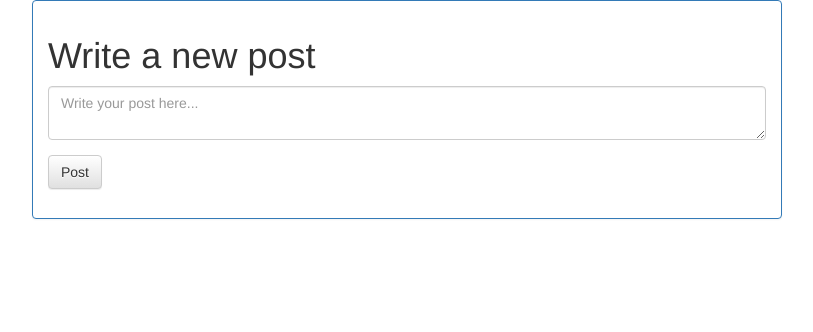
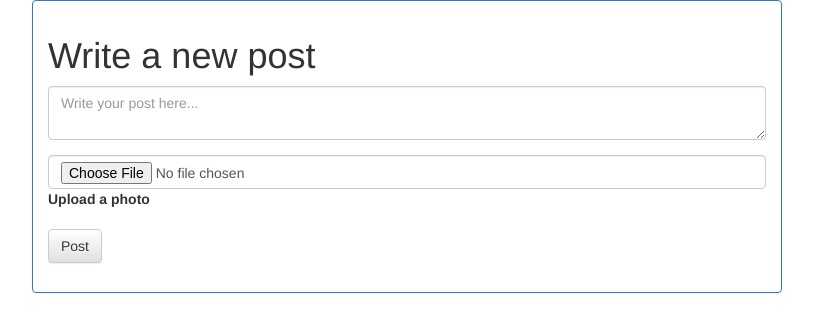
Before and after one commit to linuss/django101, a Django app: page /home/ in a window 1280 px wide. Shown: the top 332 px of the page, without its empty margins (233-1046 px from the left). Run offline with Django 3.2, Linux system fonts and the light colour scheme; the visitor is signed in with stand-in values (Sample User, id 1); data that the repository does not hold is empty; some libraries are stand-ins or nearby versions.

Commit message:
Order posts, comments and add photo upload

```diff
--- a/django101/settings.py
+++ b/django101/settings.py
@@ -121,6 +121,8 @@ USE_TZ = True
 
 STATIC_URL = '/static/'
 
-STATIC_ROOT = 'static/'
+LOGIN_URL = '/'
 
-LOGIN_URL = '/'
+MEDIA_ROOT = os.path.join(BASE_DIR, 'media')
+
+MEDIA_URL = '/media/'
--- a/django101/urls.py
+++ b/django101/urls.py
@@ -13,11 +13,14 @@ Including another URLconf
     1. Import the include() function: from django.conf.urls import url, include
     2. Add a URL to urlpatterns:  url(r'^blog/', include('blog.urls'))
 """
+from django.conf import settings
 from django.conf.urls import url, include
 from django.contrib import admin
+from django.conf.urls.static import static
 import social
+
 
 urlpatterns = [
     url(r'^admin/', admin.site.urls),
     url(r'^',       include('social.urls', namespace='social')),
-]
+] + static(settings.MEDIA_URL, document_root=settings.MEDIA_ROOT)
--- a/social/models.py
+++ b/social/models.py
@@ -14,3 +14,6 @@ class Comment(models.Model):
     poster = models.ForeignKey(User)
     post = models.ForeignKey(Post)
     date_time = models.DateTimeField(auto_now=True)
+
+    class Meta:
+        ordering = ['-date_time']
--- a/social/templates/social/home.html
+++ b/social/templates/social/home.html
@@ -15,10 +15,16 @@
           <div class='panel panel-primary' id='new-post'>
             <div class='panel-body'>
               <h1> Write a new post </h1>
-              <form action="{% url 'social:add_post' %}" method="post" id='new-post-form'>
+              <form action="{% url 'social:add_post' %}" method="post" id='new-post-form' enctype='multipart/form-data'>
               {% csrf_token %}
                 <div class='form-group'>
                   <textarea class='form-control'name='text' form='new-post-form' required placeholder="Write your post here..."></textarea>
+                </div>
+                <div class='form-group'>
+                  <input id='photo-upload' class='form-control'
+                         type='file' name='photo' accept='image/*'>
+                  </input>
+                  <label for='photo-upload'>Upload a photo</label>
                 </div>
                 <button type='submit' class='btn btn-default'>Post</button>
               </form>
@@ -39,13 +45,18 @@
             <div class='panel-body'>
               <p class='lead'>{{post.text}}</p>
             </div>
+            {% if post.photo %}
+            <div class='col-xs-10 col-xs-offset-1'>
+              <img class='img-responsive center-block img-rounded' src={{post.photo.url}}/>
+            </div>
+            {% endif %}
             <div class='row'>
               <div class='col-xs-10 col-xs-offset-1'>
                 <ul class='list-group'>
                   {% for comment in post.comment_set.all %}
-                  <li class='list-group-item'>
-                    {{comment.text}} - {{comment.poster.username}} ({{comment.date_time}})
-                  </li>
+                    <li class='list-group-item'>
+                      {{comment.text}} - {{comment.poster.username}} ({{comment.date_time}})
+                    </li>
                   {% endfor %}
                 </ul>
                 <form action="{% url 'social:add_comment' %}" method="post">
--- a/social/views.py
+++ b/social/views.py
@@ -42,7 +42,7 @@ def social_login(request):
 
 @login_required
 def home(request):
-    posts = Post.objects.all()
+    posts = Post.objects.all().order_by('-date_time')
     return render(request, 'social/home.html', {'posts': posts})
 
 
@@ -53,6 +53,8 @@ def add_post(request):
         new_post = Post()
         new_post.text = request.POST['text']
         new_post.poster = request.user
+        if 'photo' in request.FILES and request.FILES['photo'] is not None:
+            new_post.photo = request.FILES['photo']
         new_post.save()
         return HttpResponseRedirect(reverse('social:home'))
     else:
```
Also changed, not shown: README.md.
